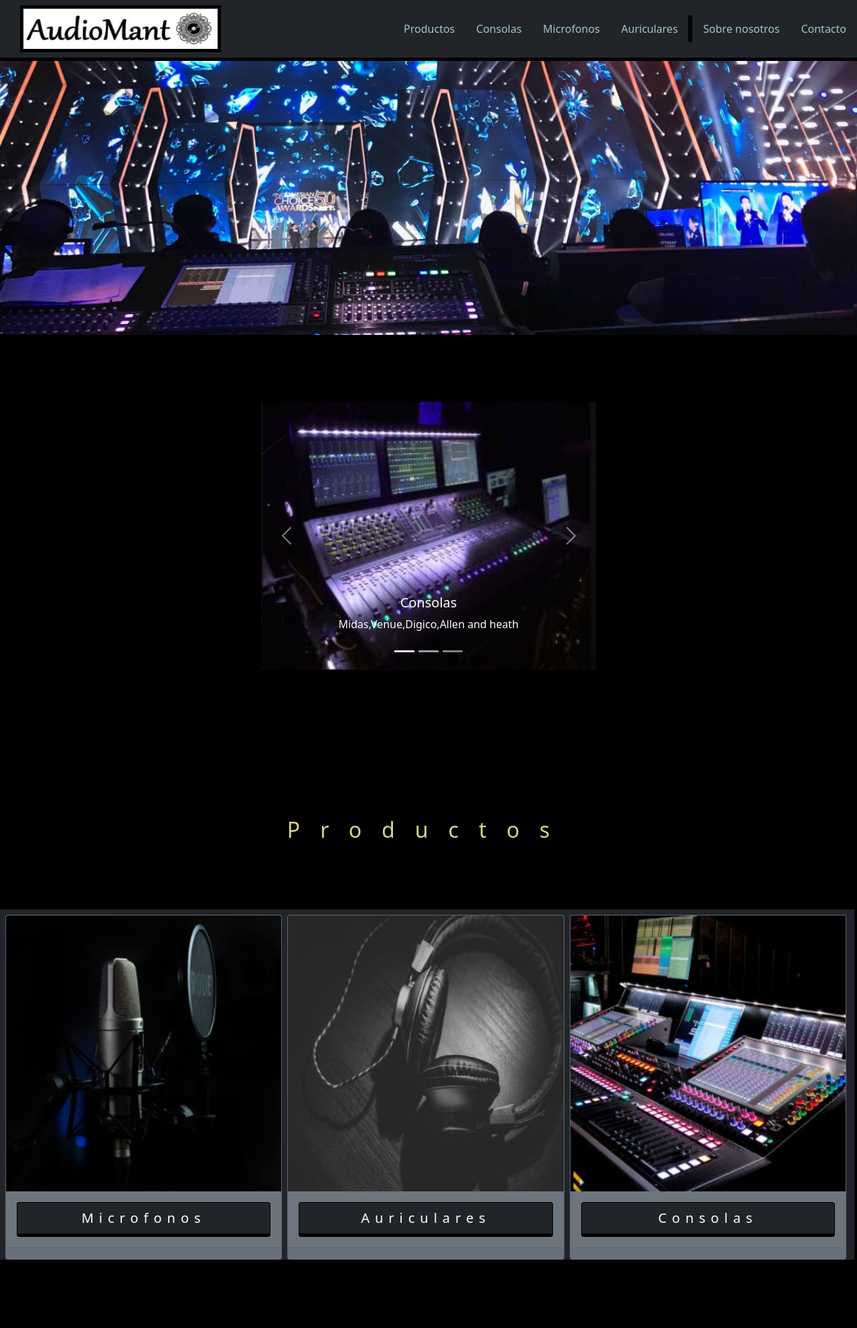
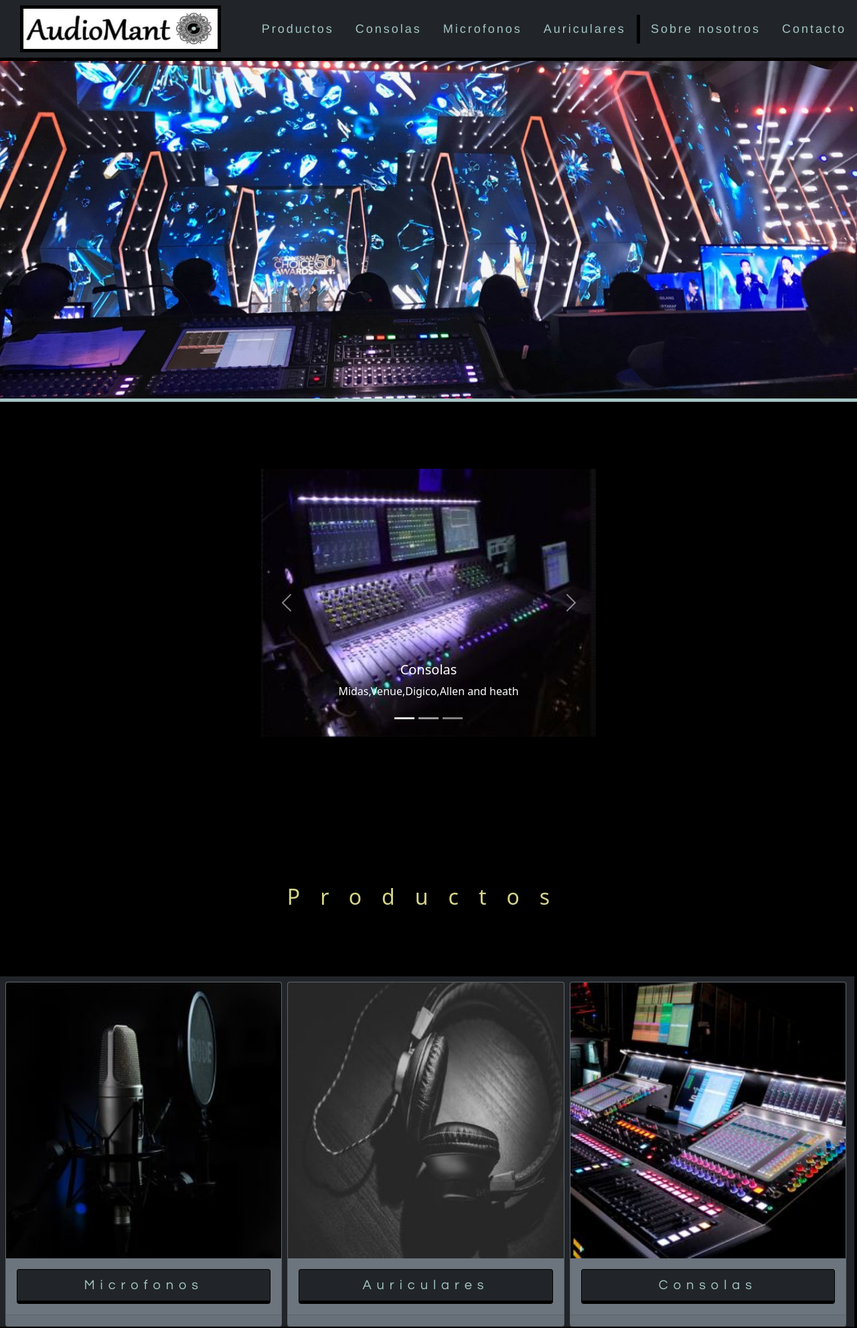
Before and after one commit to JulianPonce/Proyectoaudiomant, a plain HTML site: page index.html in a window 1280 px wide. Shown: the top 1983 px of the page at 67% size. Drawn offline with nearby package versions, Linux system fonts and the light colour scheme.

Commit message:
cambios estilo

```diff
--- a/estilos/boot.css
+++ b/estilos/boot.css
@@ -7,28 +7,34 @@ background-color:black;
 
 
 .banner{
-    height:500px;
+    height:600px;
 	background-image: url(../img/banner1.jpg);
-   background-position:bottom;
+    background-position:bottom;
     background-size: cover;
-  }
+    border-bottom: solid 5px;
+    border-color:#A5C5C5;
+    }
 
 
-.navitem1{
-	border-left:solid 6px;
-	border-color: black;
-}
+
 
 .menu a{
-
+  font-family: helvetica;
+  font-size: 18px;
+  letter-spacing: 3px;
   text-decoration: none;
   color: #A5C5C5;
 }
+
+
 .menu a:hover{
 
-  text-decoration: none;
   color: white;
 }
+
+
+
+
 .navbar{
 	border-bottom:solid 5px;
 	border-color: black;
@@ -40,6 +46,13 @@ background-color:black;
 	margin-left: 30px;
 	border:solid 5px;
 	border-color: black;
+}
+
+.navitem1{
+
+          border-left: solid 5px;
+          border-color: black;
+
 }
 
 .titulomain{
@@ -82,11 +95,15 @@ section.carousel{
 }
 
 .cuerpo a {
-
+	font-family: century gothic;
 	letter-spacing: 8px;
 	font-size: 20px;
+	color: #A5C5C5;
+
 }
-
+.cuerpo a:hover{
+	color: white;
+}
 
 footer {
 	margin-top: 150px;
@@ -218,14 +235,14 @@ footer {
 .iniciofinal button {
 
    text-decoration: none;
-   background: linear-gradient(180deg, #65bce8 0%, #306485 100%);
+   background: linear-gradient(180deg, gray 0%, #A5C5C5 100%);
     transition: all .3s;
 }
 
 
 .iniciofinal button:hover{
 
-	background: linear-gradient(180deg, #fbde74 0%, #ff9900 100%);
+	background: linear-gradient(180deg, gray 0%, black 100%);
     transition: all .3s;
 }
 
```
Also changed, not shown: Auriculares.html (+1 -1 lines), Consolas.html (+1 -1 lines), Microfonos.html (+1 -1 lines), index.html (+3 -0 lines).
